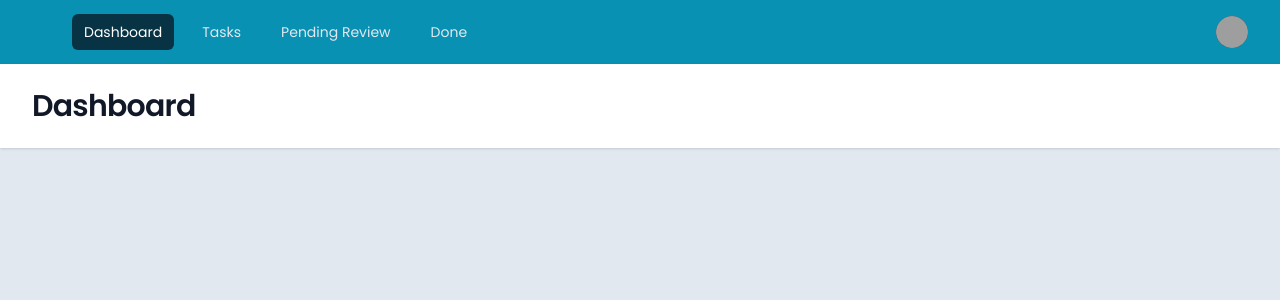
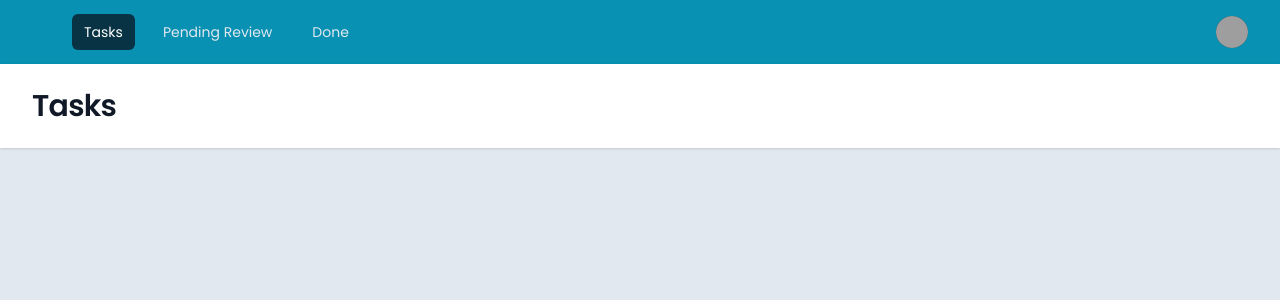
Before and after one commit to Abdorithm/EventPlaza, a Flask app: page /dashboard in a window 1280 px wide. Shown: the top 300 px of the page. Run offline with Flask 3, Linux system fonts and the light colour scheme; grey boxes are pictures that could not be loaded.

Commit message:
dashboard concept

```diff
--- a/web_flask/templates/dashboard.html
+++ b/web_flask/templates/dashboard.html
@@ -56,9 +56,7 @@
               <div class="ml-10 flex items-baseline space-x-4">
                 <!-- Current: "bg-gray-900 text-white", Default: "text-gray-300 hover:bg-gray-700 hover:text-white" -->
                 <a href="#" class="bg-cyan-950 text-white rounded-md px-3 py-2 text-sm font-medium"
-                  aria-current="page">Dashboard</a>
-                <a href="#"
-                  class="text-slate-200 hover:bg-cyan-800 hover:text-white rounded-md px-3 py-2 text-sm font-medium">Tasks</a>
+                  aria-current="page">Tasks</a>
                 <a href="#"
                   class="text-slate-200 hover:bg-cyan-800 hover:text-white rounded-md px-3 py-2 text-sm font-medium">Pending Review</a>
                 <a href="#"
@@ -131,9 +129,7 @@
         <div class="space-y-1 px-2 pb-3 pt-2 sm:px-3">
           <!-- Current: "bg-gray-900 text-white", Default: "text-gray-300 hover:bg-gray-700 hover:text-white" -->
           <a href="#" class="bg-cyan-950 text-white block rounded-md px-3 py-2 text-base font-medium"
-            aria-current="page">Dashboard</a>
-          <a href="#"
-            class="text-slate-200 hover:bg-cyan-800 hover:text-white block rounded-md px-3 py-2 text-base font-medium">Tasks</a>
+            aria-current="page">Tasks</a>
           <a href="#"
             class="text-slate-200 hover:bg-cyan-800 hover:text-white block rounded-md px-3 py-2 text-base font-medium">Pending Review</a>
           <a href="#"
@@ -165,7 +161,7 @@
 
     <header class="bg-white shadow">
       <div class="mx-auto max-w-7xl px-4 py-6 sm:px-6 lg:px-8">
-        <h1 class="text-3xl font-bold tracking-tight text-gray-900">Dashboard</h1>
+        <h1 class="text-3xl font-bold tracking-tight text-gray-900">Tasks</h1>
       </div>
     </header>
     <main>
```
